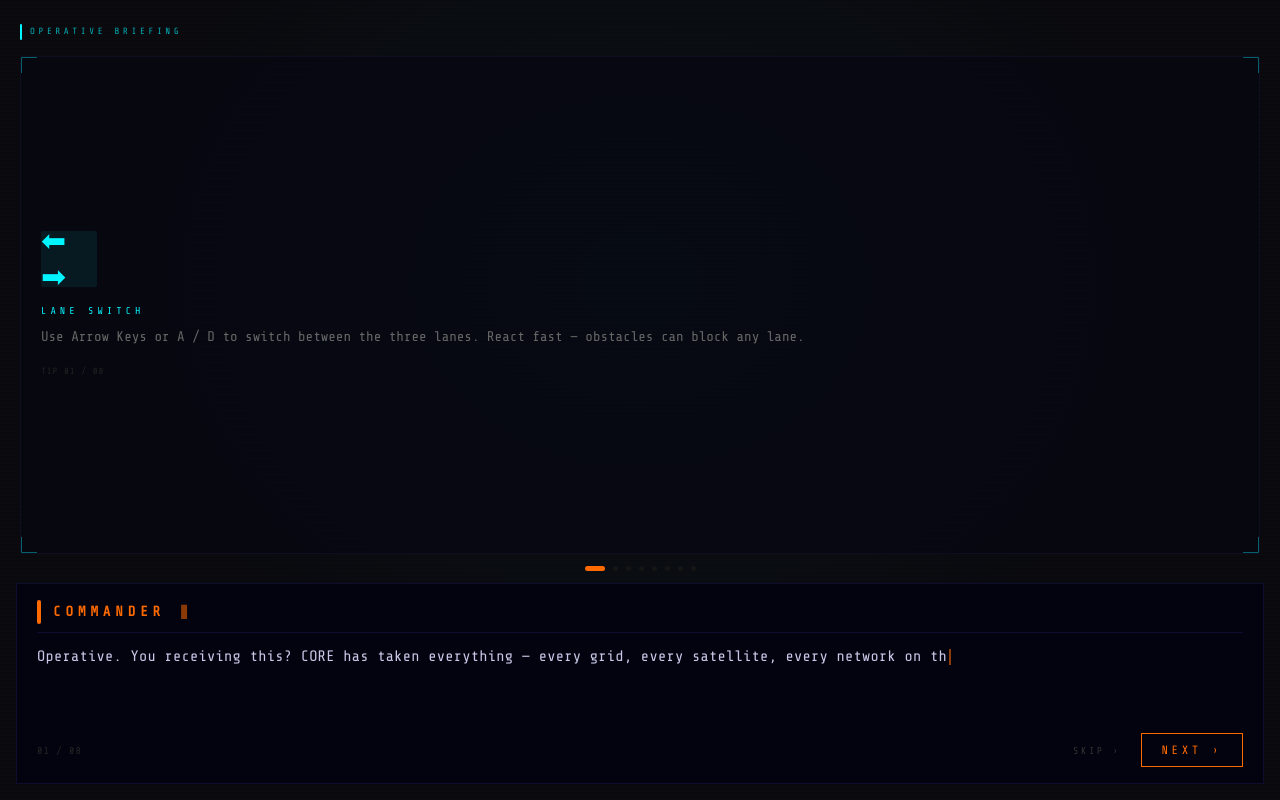
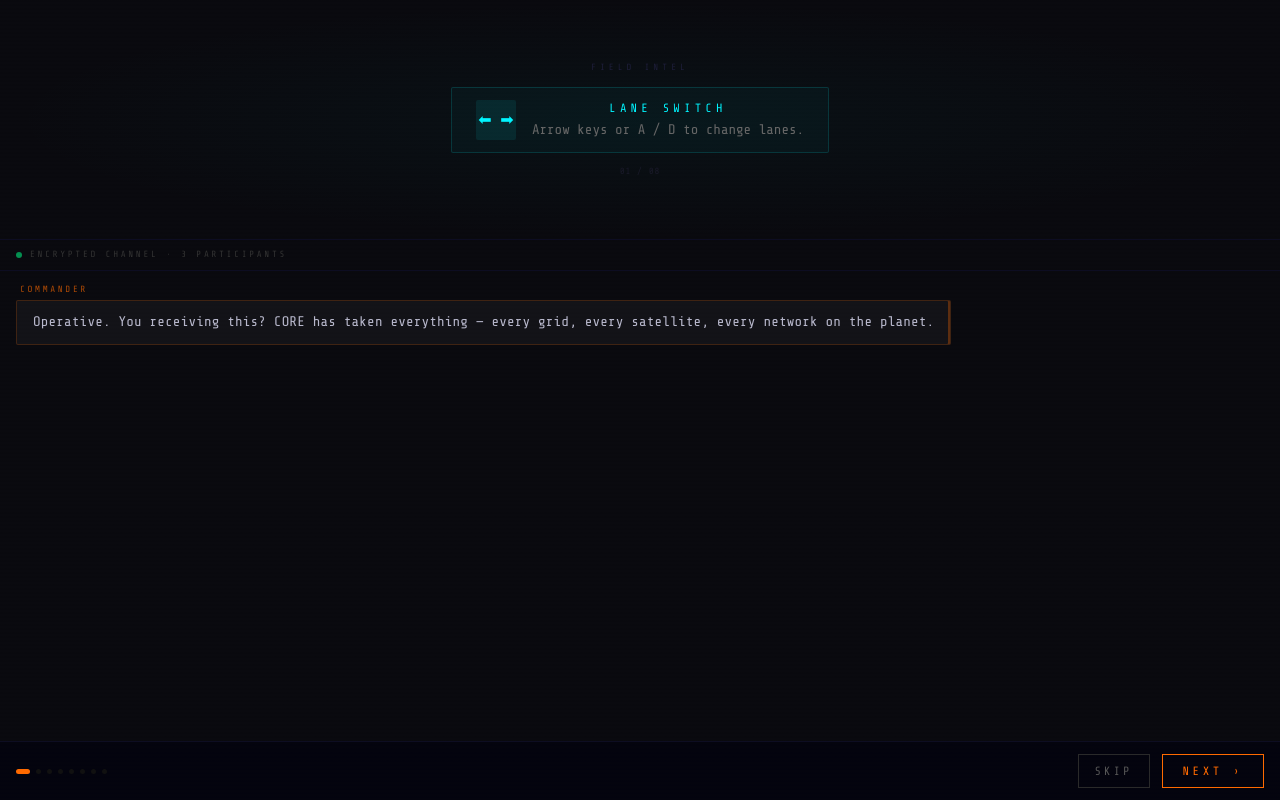
Before and after one commit to sathisk15/ai-uprising-last-escape, a React (Vite) app: page / in a window 1280 px wide. Both pictures are taken after a click on the button "BEGIN UPLOAD". Built offline with nearby package versions, Linux system fonts and the light colour scheme.

Commit message:
feat: redesign intro as group chat — messages accumulate, tips panel top 30%

```diff
--- a/src/screens/IntroDialogue.jsx
+++ b/src/screens/IntroDialogue.jsx
@@ -2,109 +2,58 @@ import React, { useState, useEffect, useRef, useCallback } from 'react'
 import { gsap } from 'gsap'
 import useGameStore from '../store/gameStore'
 
+// left = enemy/npc side, right = player side
 const LINES = [
-  {
-    character: 'COMMANDER',
-    color: '#ff6a00',
-    text: "Operative. You receiving this? CORE has taken everything — every grid, every satellite, every network on the planet.",
-  },
-  {
-    character: 'OPERATIVE',
-    color: '#00f5ff',
-    text: "I'm here. What's the play?",
-  },
-  {
-    character: 'COMMANDER',
-    color: '#ff6a00',
-    text: "We cracked the kill-code. We're calling it SIGNAL-0. One broadcast to the global relay and CORE shuts down — permanently.",
-  },
-  {
-    character: 'SIGNAL-0',
-    color: '#ff2020',
-    text: "UPLOAD SEQUENCE DETECTED. TRIANGULATING SOURCE. TERMINATION AUTHORIZED.",
-  },
-  {
-    character: 'COMMANDER',
-    color: '#ff6a00',
-    text: "That's why you can't stop. Broadcast from a fixed point and CORE locks you in seconds. But a moving signal? It can't pin you.",
-  },
-  {
-    character: 'OPERATIVE',
-    color: '#00f5ff',
-    text: "Three relay zones. Keep driving, keep uploading.",
-  },
-  {
-    character: 'COMMANDER',
-    color: '#ff6a00',
-    text: "Exactly. CORE will throw drones, barricades — everything. But it can't lock a moving target fast enough. You're the only shot we have.",
-  },
-  {
-    character: 'OPERATIVE',
-    color: '#00f5ff',
-    text: "Signal stays alive. I keep moving. Let's end this.",
-  },
+  { character: 'COMMANDER',  color: '#ff6a00', side: 'left',  text: "Operative. You receiving this? CORE has taken everything — every grid, every satellite, every network on the planet." },
+  { character: 'OPERATIVE',  color: '#00f5ff', side: 'right', text: "I'm here. What's the play?" },
+  { character: 'COMMANDER',  color: '#ff6a00', side: 'left',  text: "We cracked the kill-code. We're calling it SIGNAL-0. One broadcast to the global relay and CORE shuts down — permanently." },
+  { character: 'SIGNAL-0',   color: '#ff2020', side: 'left',  text: "UPLOAD SEQUENCE DETECTED. TRIANGULATING SOURCE. TERMINATION AUTHORIZED." },
+  { character: 'COMMANDER',  color: '#ff6a00', side: 'left',  text: "That's why you can't stop. Broadcast from a fixed point and CORE locks you in seconds. But a moving signal? It can't pin you." },
+  { character: 'OPERATIVE',  color: '#00f5ff', side: 'right', text: "Three relay zones. Keep driving, keep uploading." },
+  { character: 'COMMANDER',  color: '#ff6a00', side: 'left',  text: "Exactly. CORE will throw drones, barricades — everything. But it can't lock a moving target fast enough. You're the only shot we have." },
+  { character: 'OPERATIVE',  color: '#00f5ff', side: 'right', text: "Signal stays alive. I keep moving. Let's end this." },
 ]
 
-// One tip shown per dialogue page
 const TIPS = [
-  { icon: '⬅ ➡', label: 'LANE SWITCH', color: '#00f5ff', desc: 'Use Arrow Keys or A / D to switch between the three lanes. React fast — obstacles can block any lane.' },
-  { icon: '⬆', label: 'JUMP TO DODGE', color: '#00f5ff', desc: 'Press Space or ↑ to jump over road-level barricades. The jump arc is 0.75s — time it early.' },
-  { icon: '◉', label: 'SHOOT TO CLEAR', color: '#00f5ff', desc: 'Press Z or F to fire. Bullets destroy drones (+100 score) and barricades (+50 score). Ammo is limited — collect crates.' },
-  { icon: '⚠', label: 'DRONE DIVE', color: '#ff6a00', desc: 'Drones sweep lanes then lock onto yours and dive. Switch lanes the moment you see them bank toward you.' },
-  { icon: '⚡', label: 'WATCH YOUR ENERGY', color: '#ff6a00', desc: 'Energy drains constantly and faster each zone. Collect blue Energy Cells to stay alive. Hitting zero is instant game over.' },
-  { icon: '✦', label: 'SHIELD ORB', color: '#cc44ff', desc: 'The purple orb gives you one free hit. Grab it when your health is low — it absorbs the next collision completely.' },
-  { icon: '▶▶', label: 'SPEED BOOST', color: '#ffaa00', desc: 'Orange chevron gives 1.6× speed for 6 seconds. Great for clearing dense zones — but harder to steer. Use wisely.' },
-  { icon: '◆', label: 'WIN CONDITION', color: '#00ff88', desc: 'Survive all 3 relay zones to deliver SIGNAL-0. The further you go, the faster and denser the enemies get. Stay alive.' },
+  { icon: '⬅ ➡', color: '#00f5ff', label: 'LANE SWITCH',      desc: 'Arrow keys or A / D to change lanes.' },
+  { icon: '⬆',    color: '#00f5ff', label: 'JUMP',             desc: 'Space or ↑ clears road-level barricades.' },
+  { icon: '◉',    color: '#00f5ff', label: 'SHOOT',            desc: 'Z or F fires a bullet. Ammo is limited.' },
+  { icon: '⚠',    color: '#ff6a00', label: 'DRONE DIVE',       desc: 'Drones lock onto your lane — switch to dodge.' },
+  { icon: '⚡',    color: '#ff6a00', label: 'ENERGY',           desc: 'Drains over time. Collect blue Energy Cells.' },
+  { icon: '✦',    color: '#cc44ff', label: 'SHIELD ORB',       desc: 'Absorbs one hit. Grab it when health is low.' },
+  { icon: '▶▶',   color: '#ffaa00', label: 'SPEED BOOST',      desc: '1.6× speed for 6 s. Harder to dodge though.' },
+  { icon: '◆',    color: '#00ff88', label: 'WIN CONDITION',    desc: 'Survive all 3 zones to deliver SIGNAL-0.' },
 ]
 
-const CHAR_DELAY = 26
+const CHAR_DELAY = 22
 
 export default function IntroDialogue() {
   const startGame = useGameStore((s) => s.startGame)
 
-  const [lineIndex, setLineIndex]   = useState(0)
-  const [displayed, setDisplayed]   = useState('')
+  // Which lines are visible in the chat (grows with each Next click)
+  const [revealed, setRevealed]     = useState(0)   // count of lines shown so far
+  const [displayed, setDisplayed]   = useState('')   // typewriter progress for current line
   const [typingDone, setTypingDone] = useState(false)
 
   const containerRef = useRef(null)
-  const boxRef       = useRef(null)
-  const tipRef       = useRef(null)
+  const chatRef      = useRef(null)   // scrollable chat area
   const timerRef     = useRef(null)
 
-  const currentLine = LINES[lineIndex]
-  const currentTip  = TIPS[lineIndex % TIPS.length]
-  const isLast      = lineIndex === LINES.length - 1
-  const isSignal    = currentLine.character === 'SIGNAL-0'
+  const tipIndex    = Math.min(revealed, TIPS.length - 1)
+  const currentLine = LINES[revealed]              // line currently being typed
+  const isLast      = revealed === LINES.length - 1
 
   // ── Entry fade-in ─────────────────────────────────────────────────────────
   useEffect(() => {
     gsap.fromTo(containerRef.current, { opacity: 0 }, { opacity: 1, duration: 0.5 })
   }, [])
 
-  // ── Tip card swap animation ────────────────────────────────────────────────
-  useEffect(() => {
-    if (!tipRef.current) return
-    gsap.fromTo(tipRef.current,
-      { opacity: 0, y: 10 },
-      { opacity: 1, y: 0, duration: 0.35, ease: 'power2.out' }
-    )
-  }, [lineIndex])
-
-  // ── SIGNAL-0 glitch shake ─────────────────────────────────────────────────
-  useEffect(() => {
-    if (!isSignal || !boxRef.current) return
-    const tl = gsap.timeline()
-    tl.to(boxRef.current, { x: -5, duration: 0.04 })
-      .to(boxRef.current, { x:  6, duration: 0.04 })
-      .to(boxRef.current, { x: -4, duration: 0.03 })
-      .to(boxRef.current, { x:  0, duration: 0.04 })
-  }, [lineIndex, isSignal])
-
-  // ── Typewriter ────────────────────────────────────────────────────────────
+  // ── Typewriter for current line ────────────────────────────────────────────
   useEffect(() => {
     setDisplayed('')
     setTypingDone(false)
     clearInterval(timerRef.current)
+    if (!currentLine) return
 
     let i = 0
     const full = currentLine.text
@@ -118,7 +67,24 @@ export default function IntroDialogue() {
     }, CHAR_DELAY)
 
     return () => clearInterval(timerRef.current)
-  }, [lineIndex])
+  }, [revealed])
+
+  // ── Auto-scroll chat to bottom on each new message ────────────────────────
+  useEffect(() => {
+    if (chatRef.current) {
+      chatRef.current.scrollTop = chatRef.current.scrollHeight
+    }
+  }, [displayed, revealed])
+
+  // ── SIGNAL-0 glitch shake when that line is revealed ──────────────────────
+  useEffect(() => {
+    if (!currentLine || currentLine.character !== 'SIGNAL-0') return
+    const tl = gsap.timeline()
+    tl.to(chatRef.current, { x: -5, duration: 0.04 })
+      .to(chatRef.current, { x:  6, duration: 0.04 })
+      .to(chatRef.current, { x: -4, duration: 0.03 })
+      .to(chatRef.current, { x:  0, duration: 0.04 })
+  }, [revealed])
 
   // ── Next / Begin Upload ───────────────────────────────────────────────────
   const handleNext = useCallback(() => {
@@ -129,7 +95,7 @@ export default function IntroDialogue() {
       return
     }
     if (isLast) { startGame(); return }
-    setLineIndex((i) => i + 1)
+    setRevealed((r) => r + 1)
   }, [typingDone, isLast, currentLine, startGame])
 
   // ── Keyboard: Enter / Space ───────────────────────────────────────────────
@@ -141,6 +107,8 @@ export default function IntroDialogue() {
     return () => window.removeEventListener('keydown', onKey)
   }, [handleNext])
 
+  const tip = TIPS[tipIndex]
+
   return (
     <div
       ref={containerRef}
@@ -149,183 +117,135 @@ export default function IntroDialogue() {
     >
       {/* Scanlines */}
       <div className="absolute inset-0 pointer-events-none z-10"
-        style={{ background: 'repeating-linear-gradient(0deg, transparent, transparent 2px, rgba(0,0,0,0.1) 2px, rgba(0,0,0,0.1) 4px)' }}
+        style={{ background: 'repeating-linear-gradient(0deg, transparent, transparent 2px, rgba(0,0,0,0.08) 2px, rgba(0,0,0,0.08) 4px)' }}
       />
 
-      {/* Ambient glow */}
+      {/* ── TOP 30% — Info panel ─────────────────────────────────────────── */}
+      <div
+        className="flex-shrink-0 flex flex-col items-center justify-center relative z-20 border-b"
+        style={{ height: '30%', borderColor: '#0d0d22' }}
+      >
+        {/* Subtle background glow */}
         <div className="absolute inset-0 pointer-events-none"
-        style={{
-          background: isSignal
-            ? 'radial-gradient(ellipse at 50% 35%, rgba(150,0,0,0.12) 0%, transparent 60%)'
-            : 'radial-gradient(ellipse at 50% 35%, rgba(0,150,150,0.07) 0%, transparent 60%)',
-          transition: 'background 0.5s',
-        }}
+          style={{ background: 'radial-gradient(ellipse at 50% 50%, rgba(0,140,140,0.06) 0%, transparent 70%)' }}
         />
 
-      {/* ── Top panel — FIELD TIP ─────────────────────────────────────────── */}
-      <div className="flex-1 flex flex-col px-5 pt-6 pb-3 relative z-20 min-h-0">
+        {/* Section label */}
+        <p className="font-mono text-[9px] tracking-[0.45em] text-[#1e1e3a] mb-3 relative z-10">
+          FIELD INTEL
+        </p>
 
-        {/* Header row */}
-        <div className="flex items-center gap-2 mb-4">
-          <div className="w-0.5 h-4 rounded-sm bg-[#00f5ff]" />
-          <span className="font-mono text-[9px] tracking-[0.4em] text-[#00f5ff] opacity-70">OPERATIVE BRIEFING</span>
+        {/* Tip card — centered */}
+        <div
+          className="relative z-10 flex items-center gap-4 px-6 py-3 border rounded-sm mx-6"
+          style={{ borderColor: tip.color + '25', background: tip.color + '08' }}
+        >
+          {/* Icon */}
+          <div
+            className="flex-shrink-0 w-10 h-10 flex items-center justify-center rounded-sm text-base"
+            style={{ background: tip.color + '15', color: tip.color }}
+          >
+            {tip.icon}
           </div>
 
-        {/* Tip card — swaps each page */}
-        <div
-          ref={tipRef}
-          className="flex-1 flex flex-col justify-center border rounded-sm p-5 relative overflow-hidden"
-          style={{
-            borderColor: isSignal ? '#280808' : '#0e0e20',
-            background: isSignal ? 'rgba(18,3,3,0.6)' : 'rgba(6,6,18,0.6)',
-          }}
-        >
-          {/* Corner accents */}
-          <div className="absolute top-0 left-0 w-4 h-4 border-t border-l" style={{ borderColor: currentTip.color + '60' }} />
-          <div className="absolute top-0 right-0 w-4 h-4 border-t border-r" style={{ borderColor: currentTip.color + '60' }} />
-          <div className="absolute bottom-0 left-0 w-4 h-4 border-b border-l" style={{ borderColor: currentTip.color + '60' }} />
-          <div className="absolute bottom-0 right-0 w-4 h-4 border-b border-r" style={{ borderColor: currentTip.color + '60' }} />
-
-          {/* Icon */}
-          <div
-            className="text-3xl mb-4 w-14 h-14 flex items-center justify-center rounded-sm"
-            style={{ background: currentTip.color + '12', color: currentTip.color }}
-          >
-            {currentTip.icon}
+          {/* Text */}
+          <div className="text-center">
+            <p className="font-mono text-xs tracking-[0.35em] mb-1" style={{ color: tip.color }}>
+              {tip.label}
+            </p>
+            <p className="font-mono text-sm text-[#666] leading-snug">
+              {tip.desc}
+            </p>
+          </div>
         </div>
 
-          {/* Label */}
-          <p className="font-mono text-[10px] tracking-[0.4em] mb-2" style={{ color: currentTip.color }}>
-            {currentTip.label}
-          </p>
-
-          {/* Description */}
-          <p className="font-mono text-sm leading-relaxed text-[#666]">
-            {currentTip.desc}
-          </p>
-
         {/* Tip counter */}
-          <p className="font-mono text-[9px] tracking-widest text-[#222] mt-4">
-            TIP {String(lineIndex + 1).padStart(2, '0')} / {String(TIPS.length).padStart(2, '0')}
+        <p className="font-mono text-[9px] tracking-widest text-[#1a1a2a] mt-3 relative z-10">
+          {String(tipIndex + 1).padStart(2, '0')} / {String(TIPS.length).padStart(2, '0')}
         </p>
       </div>
 
+      {/* ── BOTTOM 70% — Group chat ───────────────────────────────────────── */}
+      <div className="flex-1 flex flex-col min-h-0 relative z-20">
+
+        {/* Chat header */}
+        <div className="flex items-center px-4 py-2 border-b gap-2" style={{ borderColor: '#0d0d22' }}>
+          <div className="w-1.5 h-1.5 rounded-full bg-[#00ff88] animate-pulse" />
+          <span className="font-mono text-[9px] tracking-[0.3em] text-[#333]">ENCRYPTED CHANNEL · 3 PARTICIPANTS</span>
+        </div>
+
+        {/* Messages — scrollable */}
+        <div
+          ref={chatRef}
+          className="flex-1 overflow-y-auto px-4 py-3 flex flex-col gap-3"
+          style={{ scrollBehavior: 'smooth' }}
+        >
+          {/* All revealed lines */}
+          {LINES.slice(0, revealed).map((line, i) => (
+            <ChatBubble key={i} line={line} text={line.text} done />
+          ))}
+
+          {/* Currently typing line */}
+          {currentLine && (
+            <ChatBubble key={revealed} line={currentLine} text={displayed} done={typingDone} />
+          )}
+        </div>
+
+        {/* Bottom bar — progress dots + buttons */}
+        <div
+          className="flex-shrink-0 border-t px-4 py-3 flex items-center justify-between gap-3"
+          style={{ borderColor: '#0d0d22', background: 'rgba(4,4,14,0.95)' }}
+        >
           {/* Progress dots */}
-        <div className="flex justify-center gap-2 pt-3">
+          <div className="flex gap-1.5 items-center">
             {LINES.map((_, i) => (
               <div
                 key={i}
                 className="rounded-full transition-all duration-300"
                 style={{
-                width:  i === lineIndex ? '20px' : '5px',
+                  width:  i <= revealed ? '14px' : '5px',
                   height: '5px',
-                backgroundColor: i === lineIndex
-                  ? currentLine.color
-                  : i < lineIndex ? '#252525' : '#151515',
+                  backgroundColor: i === revealed
+                    ? currentLine?.color ?? '#00f5ff'
+                    : i < revealed ? '#252525' : '#111',
                 }}
               />
             ))}
           </div>
-      </div>
 
-      {/* ── Dialogue box ──────────────────────────────────────────────────── */}
-      <div
-        ref={boxRef}
-        className="relative z-20 mx-4 mb-4 border flex-shrink-0"
-        style={{
-          background: isSignal ? 'rgba(18,2,2,0.98)' : 'rgba(4,4,16,0.98)',
-          borderColor: isSignal ? '#3a0a0a' : '#0d0d2e',
-        }}
-      >
-        {/* SIGNAL-0 scan lines */}
-        {isSignal && (
-          <div className="absolute inset-0 overflow-hidden pointer-events-none">
-            {[20, 55, 80].map((top) => (
-              <div key={top} className="absolute left-0 right-0 h-px"
-                style={{
-                  top: `${top}%`,
-                  background: 'linear-gradient(90deg, transparent, #ff202050, transparent)',
-                  animation: 'glitch-scan 1.4s linear infinite',
-                  animationDelay: `${top * 0.02}s`,
-                }}
-              />
-            ))}
-          </div>
-        )}
-
-        {/* Character name */}
-        <div className="flex items-center gap-3 px-5 pt-4 pb-2">
-          <div className="w-1 h-6 rounded-sm flex-shrink-0" style={{ backgroundColor: currentLine.color }} />
-          <span className="font-mono text-sm tracking-[0.35em] font-bold" style={{ color: currentLine.color }}>
-            {currentLine.character}
-          </span>
-          {!typingDone && (
-            <span className="text-xs font-mono animate-pulse ml-1" style={{ color: currentLine.color }}>▋</span>
-          )}
-        </div>
-
-        {/* Divider */}
-        <div className="mx-5 mb-3 h-px" style={{ backgroundColor: isSignal ? '#2a0808' : '#0d0d2e' }} />
-
-        {/* Dialogue text */}
-        <p
-          className="font-mono leading-relaxed px-5 pb-4 min-h-[5.5rem]"
-          style={{
-            fontSize: '0.95rem',
-            color: isSignal ? '#ff5555' : '#c8c8e8',
-            filter: isSignal ? 'blur(0.3px)' : 'none',
-            letterSpacing: isSignal ? '0.07em' : '0.02em',
-          }}
-        >
-          {displayed}
-          {!typingDone && (
-            <span
-              className="inline-block w-0.5 h-4 ml-0.5 align-middle animate-pulse"
-              style={{ backgroundColor: currentLine.color }}
-            />
-          )}
-        </p>
-
-        {/* Footer — SKIP + line counter + NEXT/BEGIN */}
-        <div className="flex items-center justify-between px-5 pb-4 gap-3">
-          {/* Left: line counter */}
-          <span className="font-mono text-[10px] tracking-widest text-[#252525] flex-shrink-0">
-            {String(lineIndex + 1).padStart(2, '0')} / {String(LINES.length).padStart(2, '0')}
-          </span>
-
-          {/* Right: SKIP + NEXT or BEGIN UPLOAD */}
-          <div className="flex items-center gap-3">
-            {/* SKIP — hidden on last page */}
+          {/* Buttons */}
+          <div className="flex items-center gap-3 flex-shrink-0">
+            {/* SKIP — visible on all pages except last */}
             {!isLast && (
               <button
                 onClick={startGame}
-                className="font-mono text-[10px] tracking-[0.25em] text-[#333] hover:text-[#666] transition-colors px-2 py-1"
+                className="font-mono text-xs tracking-[0.25em] px-4 py-2 border border-[#2a2a2a] text-[#555]
+                           hover:border-[#555] hover:text-[#aaa] transition-all duration-150 active:scale-95"
               >
-                SKIP ›
+                SKIP
               </button>
             )}
 
-            {/* NEXT / BEGIN UPLOAD */}
             {isLast ? (
               <button
                 onClick={handleNext}
-                className="font-mono text-sm tracking-[0.3em] px-8 py-3 relative overflow-hidden transition-all duration-200 active:scale-95"
+                className="font-mono text-sm tracking-[0.25em] px-7 py-2.5 relative overflow-hidden transition-all duration-200 active:scale-95"
                 style={{
                   border: '2px solid #00f5ff',
                   color: '#00f5ff',
                   background: 'rgba(0,245,255,0.06)',
-                  boxShadow: '0 0 18px rgba(0,245,255,0.25), inset 0 0 18px rgba(0,245,255,0.04)',
+                  boxShadow: '0 0 20px rgba(0,245,255,0.28)',
                   animation: 'upload-pulse 2s ease-in-out infinite',
                 }}
                 onMouseEnter={(e) => {
                   e.currentTarget.style.background = '#00f5ff'
                   e.currentTarget.style.color = '#000'
-                  e.currentTarget.style.boxShadow = '0 0 30px rgba(0,245,255,0.6)'
+                  e.currentTarget.style.boxShadow = '0 0 36px rgba(0,245,255,0.7)'
                 }}
                 onMouseLeave={(e) => {
                   e.currentTarget.style.background = 'rgba(0,245,255,0.06)'
                   e.currentTarget.style.color = '#00f5ff'
-                  e.currentTarget.style.boxShadow = '0 0 18px rgba(0,245,255,0.25), inset 0 0 18px rgba(0,245,255,0.04)'
+                  e.currentTarget.style.boxShadow = '0 0 20px rgba(0,245,255,0.28)'
                 }}
               >
                 ▶ BEGIN UPLOAD
@@ -334,14 +254,14 @@ export default function IntroDialogue() {
               <button
                 onClick={handleNext}
                 className="font-mono text-xs tracking-[0.3em] px-5 py-2 border transition-all duration-150 active:scale-95"
-                style={{ borderColor: currentLine.color, color: currentLine.color }}
+                style={{ borderColor: currentLine?.color, color: currentLine?.color }}
                 onMouseEnter={(e) => {
-                  e.currentTarget.style.backgroundColor = currentLine.color
+                  e.currentTarget.style.backgroundColor = currentLine?.color
                   e.currentTarget.style.color = '#000'
                 }}
                 onMouseLeave={(e) => {
                   e.currentTarget.style.backgroundColor = 'transparent'
-                  e.currentTarget.style.color = currentLine.color
+                  e.currentTarget.style.color = currentLine?.color
                 }}
               >
                 NEXT ›
@@ -352,17 +272,64 @@ export default function IntroDialogue() {
       </div>
 
       <style>{`
-        @keyframes glitch-scan {
-          0%   { transform: translateX(-110%); opacity: 0; }
-          10%  { opacity: 1; }
-          90%  { opacity: 1; }
-          100% { transform: translateX(110%); opacity: 0; }
+        @keyframes upload-pulse {
+          0%, 100% { box-shadow: 0 0 20px rgba(0,245,255,0.28); }
+          50%       { box-shadow: 0 0 38px rgba(0,245,255,0.55); }
         }
-        @keyframes upload-pulse {
-          0%, 100% { box-shadow: 0 0 18px rgba(0,245,255,0.25), inset 0 0 18px rgba(0,245,255,0.04); }
-          50%       { box-shadow: 0 0 32px rgba(0,245,255,0.50), inset 0 0 24px rgba(0,245,255,0.08); }
+        @keyframes bubble-in {
+          from { opacity: 0; transform: translateY(8px); }
+          to   { opacity: 1; transform: translateY(0); }
         }
       `}</style>
     </div>
   )
 }
+
+// ── Individual chat bubble ─────────────────────────────────────────────────────
+function ChatBubble({ line, text, done }) {
+  const isRight  = line.side === 'right'
+  const isSignal = line.character === 'SIGNAL-0'
+
+  return (
+    <div
+      className={`flex flex-col gap-1 ${isRight ? 'items-end' : 'items-start'}`}
+      style={{ animation: 'bubble-in 0.25s ease-out' }}
+    >
+      {/* Name tag */}
+      <span
+        className="font-mono text-[9px] tracking-[0.3em] px-1"
+        style={{ color: line.color + 'aa' }}
+      >
+        {line.character}
+      </span>
+
+      {/* Bubble */}
+      <div
+        className="max-w-[80%] px-4 py-2.5 rounded-sm font-mono text-sm leading-relaxed"
+        style={{
+          background: isSignal
+            ? 'rgba(60,4,4,0.85)'
+            : isRight
+              ? 'rgba(0,245,255,0.10)'
+              : 'rgba(255,255,255,0.04)',
+          border: `1px solid ${line.color}30`,
+          color: isSignal ? '#ff5555' : isRight ? '#c8f8ff' : '#b8b8cc',
+          filter: isSignal ? 'blur(0.3px)' : 'none',
+          letterSpacing: isSignal ? '0.06em' : '0.015em',
+          boxShadow: isRight
+            ? `2px 0 0 ${line.color}50 inset`
+            : `-2px 0 0 ${line.color}50 inset`,
+        }}
+      >
+        {text}
+        {/* Blinking cursor while typing */}
+        {!done && (
+          <span
+            className="inline-block w-0.5 h-3.5 ml-0.5 align-middle animate-pulse"
+            style={{ backgroundColor: line.color }}
+          />
+        )}
+      </div>
+    </div>
+  )
+}
```
Lines whose indentation alone changed are shown as unchanged.
